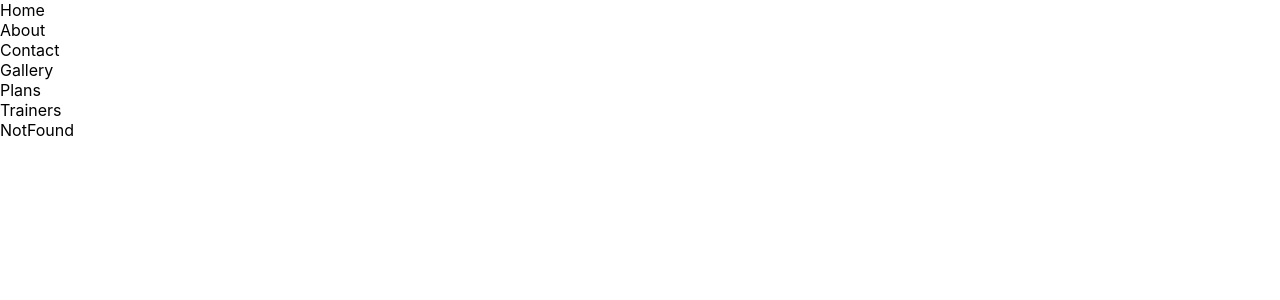
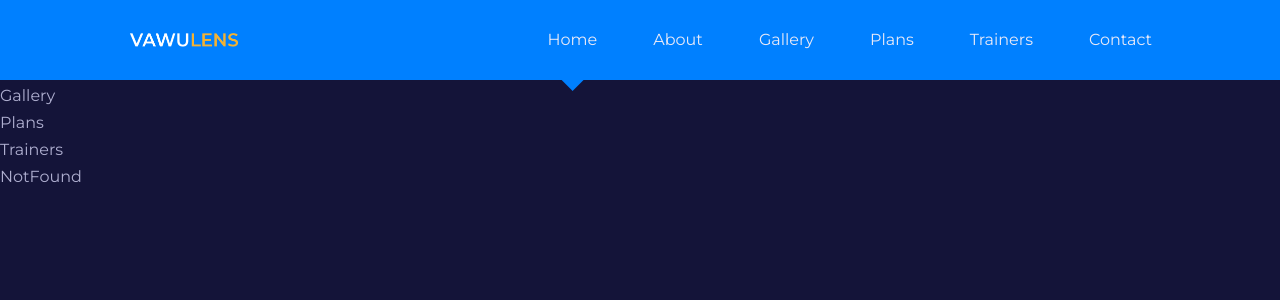
Before and after one commit to enzooz48/Gallery-App, a React (Create React App) app: page / in a window 1280 px wide. Shown: the top 300 px of the page. Built offline with nearby package versions, Linux system fonts and the light colour scheme.

Commit message:
Add Navbar Components

```diff
--- a/public/index.html
+++ b/public/index.html
@@ -4,6 +4,11 @@
 		<meta charset="utf-8" />
 		<link rel="icon" href="%PUBLIC_URL%/favicon.ico" />
 		<meta name="viewport" content="width=device-width, initial-scale=1" />
+		<!--GOOGLE FONT (montserrat) -->
+		<link
+			href="https://fonts.googleapis.com/css2?family=Montserrat:wght@300;400;500;600;700&display=swap"
+			rel="stylesheet"
+		/>
 		<title>Gallery App</title>
 	</head>
 	<body>
--- a/src/App.jsx
+++ b/src/App.jsx
@@ -1,3 +1,6 @@
+import { BrowserRouter, Routes, Route } from 'react-router-dom';
+import Navbar from './components/Navbar';
+
 import About from './pages/about/About';
 import Contact from './pages/contact/Contact';
 import Gallery from './pages/gallery/Gallery';
@@ -8,7 +11,8 @@ import Trainers from './pages/trainers/Trainers';
 
 const App = () => {
 	return (
-		<div>
+		<BrowserRouter>
+			<Navbar />
 			<Home />
 			<About />
 			<Contact />
@@ -16,7 +20,7 @@ const App = () => {
 			<Plans />
 			<Trainers />
 			<NotFound />
-		</div>
+		</BrowserRouter>
 	);
 };
 
--- /dev/null
+++ b/src/components/Navbar.css
@@ -0,0 +1,145 @@
+nav {
+	width: 100vw;
+	height: 5rem;
+	background: var(--color-primary);
+	display: grid;
+	place-items: center;
+	position: fixed;
+	top: 0;
+	left: 0;
+	z-index: 99;
+}
+
+/* Only shows on medium and small screens */
+
+.nav__toggle-btn {
+	display: none;
+}
+
+.nav__container {
+	height: 100%;
+	display: flex;
+	justify-content: space-between;
+	align-items: center;
+	position: relative;
+}
+
+.logo {
+	width: 7rem;
+}
+
+.nav__links {
+	display: flex;
+	gap: 3.5rem;
+	align-items: center;
+}
+
+.nav__links a {
+	transition: var(--transition);
+}
+
+.nav__links a:hover {
+	color: var(--color-secondary);
+}
+
+.active-nav {
+	position: relative;
+}
+
+.active-nav::after {
+	content: '';
+	display: block;
+	width: 1.2rem;
+	height: 1.2rem;
+	background: var(--color-primary);
+	position: absolute;
+	left: calc(50% - 0.6rem);
+	transform: rotate(45deg);
+	margin-top: 0.9rem;
+}
+
+/* MEDIA QUERIES (medium and small screens) */
+@media screen and (max-width: 1024px) {
+	.nav__toggle-btn {
+		display: inline-block;
+		background: transparent;
+		font-size: 1.8rem;
+		cursor: pointer;
+	}
+
+	.nav__toggle-btn svg {
+		color: var(--color-gray-100);
+	}
+
+	.nav__links {
+		position: absolute;
+		top: 100%;
+		right: 0;
+		flex-direction: column;
+		gap: 0;
+		perspective: 400px;
+	}
+
+	.active-nav,
+	.active-nav::after {
+		display: none;
+	}
+
+	.nav__links li {
+		height: 4rem;
+		width: 100%;
+		box-shadow: -2rem 2rem 5rem rgba(0, 0, 0, 0.4);
+		animation: navAnimation 600ms ease forwards;
+		transform: rotateX(90deg);
+		opacity: 0;
+		transform-origin: top;
+	}
+
+	.nav__links li:nth-child(2) {
+		animation-delay: 0.2s;
+	}
+
+	.nav__links li:nth-child(3) {
+		animation-delay: 0.4s;
+	}
+
+	.nav__links li:nth-child(4) {
+		animation-delay: 0.6s;
+	}
+
+	.nav__links li:nth-child(5) {
+		animation-delay: 0.8s;
+	}
+
+	.nav__links li:nth-child(6) {
+		animation-delay: 1s;
+	}
+
+	.nav__links li:nth-child(7) {
+		animation-delay: 1.2s;
+	}
+
+	@keyframes navAnimation {
+		to {
+			transform: rotateX(0deg);
+			opacity: 1;
+		}
+	}
+
+	.nav__links li a {
+		background-color: var(--color-primary);
+		height: 100%;
+		width: 100%;
+		display: flex;
+		align-items: center;
+		padding: 1rem 5rem 1rem 3rem;
+	}
+
+	.show__nav {
+		display: flex;
+	}
+
+	.hide__nav {
+		display: none;
+	}
+}
--- /dev/null
+++ b/src/components/Navbar.jsx
@@ -0,0 +1,42 @@
+import { useState } from 'react';
+import { Link, NavLink } from 'react-router-dom';
+import Logo from '../assets/images/logo.png';
+import { links } from '../data';
+import { GoThreeBars } from 'react-icons/go';
+import { MdOutlineClose } from 'react-icons/md';
+import './Navbar.css';
+
+const Navbar = () => {
+	const [isNavShowing, setIsNavShowing] = useState(false);
+
+	return (
+		<nav>
+			<div className="container nav__container">
+				<Link to="/" className="logo">
+					<img src={Logo} alt="Logo" />
+				</Link>
+				<ul
+					className={`nav__links ${isNavShowing ? 'show__nav' : 'hide__nav'}`}>
+					{links.map(({ name, path }, index) => {
+						return (
+							<li key={name}>
+								<NavLink
+									to={path}
+									className={({ isActive }) => (isActive ? 'active-nav' : '')}>
+									{name}
+								</NavLink>
+							</li>
+						);
+					})}
+				</ul>
+				<button
+					className="nav__toggle-btn"
+					onClick={() => setIsNavShowing(!isNavShowing)}>
+					{isNavShowing ? <MdOutlineClose /> : <GoThreeBars />}
+				</button>
+			</div>
+		</nav>
+	);
+};
+
+export default Navbar;
--- a/src/data.js
+++ b/src/data.js
@@ -1,196 +1,171 @@
-import {SiOpenaigym} from 'react-icons/si'
-
-
+import { SiOpenaigym } from 'react-icons/si';
 
 export const links = [
 	{
-        name: "Home",
-        path: '/'
+		name: 'Home',
+		path: '/',
 	},
 	{
-        name: "About",
-        path: '/about'
+		name: 'About',
+		path: '/about',
 	},
 	{
-        name: "Gallery",
-        path: '/gallery'
+		name: 'Gallery',
+		path: '/gallery',
 	},
 	{
-        name: "Plans",
-        path: '/plans'
+		name: 'Plans',
+		path: '/plans',
 	},
 	{
-        name: "Trainers",
-        path: '/trainers'
+		name: 'Trainers',
+		path: '/trainers',
 	},
 	{
-        name: "Contact",
-        path: '/contact'
-    }
-]
-
-
-
-
-
-
+		name: 'Contact',
+		path: '/contact',
+	},
+];
 
 export const programs = [
 	{
 		id: 1,
-        icon: <SiOpenaigym/>,
-        title: "Program One",
-        info: "This is the day that the lord has made. We will rejoice!",
-        path: "/programs/111"
+		icon: <SiOpenaigym />,
+		title: 'Program One',
+		info: 'This is the day that the lord has made. We will rejoice!',
+		path: '/programs/111',
 	},
 	{
 		id: 2,
-        icon: <SiOpenaigym/>,
-        title: "Program Two",
-        info: "This is the day that the lord has made. We will rejoice!",
-        path: "/programs/222"
+		icon: <SiOpenaigym />,
+		title: 'Program Two',
+		info: 'This is the day that the lord has made. We will rejoice!',
+		path: '/programs/222',
 	},
 	{
 		id: 3,
-        icon: <SiOpenaigym/>,
-        title: "Program Three",
-        info: "This is the day that the lord has made. We will rejoice!",
-        path: "/programs/333"
+		icon: <SiOpenaigym />,
+		title: 'Program Three',
+		info: 'This is the day that the lord has made. We will rejoice!',
+		path: '/programs/333',
 	},
 	{
 		id: 4,
-        icon: <SiOpenaigym/>,
-        title: "Program Four",
-        info: "This is the day that the lord has made. We will rejoice!",
-        path: "/programs/444"
-    }
-]
-
-
-
-
-
-
-
+		icon: <SiOpenaigym />,
+		title: 'Program Four',
+		info: 'This is the day that the lord has made. We will rejoice!',
+		path: '/programs/444',
+	},
+];
 
 export const values = [
 	{
 		id: 1,
-        icon: <SiOpenaigym/>,
-        title: "Value One",
-        desc: "Placeat quidem facere dicta modi? Pariatur exercitationem illum."
+		icon: <SiOpenaigym />,
+		title: 'Value One',
+		desc: 'Placeat quidem facere dicta modi? Pariatur exercitationem illum.',
 	},
 	{
 		id: 2,
-        icon: <SiOpenaigym/>,
-        title: "Value Two",
-        desc: "Placeat quidem facere dicta modi? Pariatur exercitationem illum."
+		icon: <SiOpenaigym />,
+		title: 'Value Two',
+		desc: 'Placeat quidem facere dicta modi? Pariatur exercitationem illum.',
 	},
 	{
 		id: 3,
-        icon: <SiOpenaigym/>,
-        title: "Value Three",
-        desc: "Placeat quidem facere dicta modi? Pariatur exercitationem illum."
+		icon: <SiOpenaigym />,
+		title: 'Value Three',
+		desc: 'Placeat quidem facere dicta modi? Pariatur exercitationem illum.',
 	},
 	{
 		id: 4,
-        icon: <SiOpenaigym/>,
-        title: "Value Four",
-        desc: "Placeat quidem facere dicta modi? Pariatur exercitationem illum."
-    }
-]
-
-
-
-
-
-
-
-
+		icon: <SiOpenaigym />,
+		title: 'Value Four',
+		desc: 'Placeat quidem facere dicta modi? Pariatur exercitationem illum.',
+	},
+];
 
 export const faqs = [
 	{
 		id: 1,
-        question: "How often should I exercise?",
-        answer: "Consectetur adipisicing elit. Non ipsa dolorem, rem consequatur eum omnis ex, fuga temporibus qui nesciunt odio aliquam commodi culpa inventore ut similique repellendus perferendis sint!"
+		question: 'How often should I exercise?',
+		answer:
+			'Consectetur adipisicing elit. Non ipsa dolorem, rem consequatur eum omnis ex, fuga temporibus qui nesciunt odio aliquam commodi culpa inventore ut similique repellendus perferendis sint!',
 	},
 	{
 		id: 2,
-        question: "What time of day is best to work out?",
-        answer: "Distinctio nihil blanditiis accusantium atque, quo maxime inventore eum! Cum dolorem quibusdam amet et qui. Eos, omnis beatae? Quas, est at! Molestiae quidem ab soluta exercitationem culpa nostrum iusto illum qui non a harum deserunt atque commodi at velit."
+		question: 'What time of day is best to work out?',
+		answer:
+			'Distinctio nihil blanditiis accusantium atque, quo maxime inventore eum! Cum dolorem quibusdam amet et qui. Eos, omnis beatae? Quas, est at! Molestiae quidem ab soluta exercitationem culpa nostrum iusto illum qui non a harum deserunt atque commodi at velit.',
 	},
 	{
 		id: 3,
-        question: "How long should my workouts be?",
-        answer: "In publishing and graphic design, Lorem ipsum is a placeholder text commonly used to demonstrate the visual form of a document or a typeface without relying on meaningful content."
+		question: 'How long should my workouts be?',
+		answer:
+			'In publishing and graphic design, Lorem ipsum is a placeholder text commonly used to demonstrate the visual form of a document or a typeface without relying on meaningful content.',
 	},
 	{
 		id: 4,
-        question: "Do I need to warm up before my workouts?",
-        answer: "Molestiae quidem ab soluta exercitationem culpa nostrum iusto illum qui non a harum deserunt atque commodi at velit, consequatur quibusdam dignissimos cum labore possimus placeat consectetur nisi cupiditate? Qui totam est omnis dolor nobis quisquam veritatis a!"
+		question: 'Do I need to warm up before my workouts?',
+		answer:
+			'Molestiae quidem ab soluta exercitationem culpa nostrum iusto illum qui non a harum deserunt atque commodi at velit, consequatur quibusdam dignissimos cum labore possimus placeat consectetur nisi cupiditate? Qui totam est omnis dolor nobis quisquam veritatis a!',
 	},
 	{
 		id: 5,
-        question: "Should I do strength training, cardio or both?",
-        answer: "Maiores fuga, cum praesentium esse laudantium! Distinctio nihil blanditiis accusantium atque, quo maxime inventore eum! Cum dolorem quibusdam amet et qui."
+		question: 'Should I do strength training, cardio or both?',
+		answer:
+			'Maiores fuga, cum praesentium esse laudantium! Distinctio nihil blanditiis accusantium atque, quo maxime inventore eum! Cum dolorem quibusdam amet et qui.',
 	},
 	{
 		id: 6,
-        question: "Should I lift weights for strength training?",
-        answer: "Quas, est at! Molestiae quidem ab soluta exercitationem culpa nostrum iusto illum qui non a harum deserunt atque commodi at velit, consequatur quibusdam dignissimos cum labore possimus placeat consectetur nisi cupiditate."
-    }
-]
-
-
-
-
-
-
-
+		question: 'Should I lift weights for strength training?',
+		answer:
+			'Quas, est at! Molestiae quidem ab soluta exercitationem culpa nostrum iusto illum qui non a harum deserunt atque commodi at velit, consequatur quibusdam dignissimos cum labore possimus placeat consectetur nisi cupiditate.',
+	},
+];
 
 export const testimonials = [
 	{
 		id: 1,
-        name: "Diana Ayi",
-        quote: "Lorem ipsum dolor sit amet consectetur adipisicing elit. Praesentium ipsam facere ea a laboriosam sed? Quod vel voluptates a! Maxime minima cumque aut? In expedita numquam consectetur non officia iusto.",
-        job: "Student",
-        avatar: require("./images/avatar1.jpg")
+		name: 'Diana Ayi',
+		quote:
+			'Lorem ipsum dolor sit amet consectetur adipisicing elit. Praesentium ipsam facere ea a laboriosam sed? Quod vel voluptates a! Maxime minima cumque aut? In expedita numquam consectetur non officia iusto.',
+		job: 'Student',
+		avatar: require('./assets/images/avatar1.jpg'),
 	},
 	{
 		id: 2,
-        name: "Daniel Vinyo",
-        quote: "Harum quaerat hic consequuntur molestias repellat ad quo tenetur vitae rem, labore quisquam? Atque, assumenda rerum this and that odit harum quaerat hic praesentium quisquam quae, enim iste ipsam id repellat.",
-        job: "Software Egineer",
-        avatar: require("./images/avatar2.jpg")
+		name: 'Daniel Vinyo',
+		quote:
+			'Harum quaerat hic consequuntur molestias repellat ad quo tenetur vitae rem, labore quisquam? Atque, assumenda rerum this and that odit harum quaerat hic praesentium quisquam quae, enim iste ipsam id repellat.',
+		job: 'Software Egineer',
+		avatar: require('./assets/images/avatar2.jpg'),
 	},
 	{
 		id: 3,
-        name: "Edem Quist",
-        quote: "Quaerat hic praesentium consequuntur molestias repellat ad quo tenetur vitae rem, labore quisquam? Atque, assumenda rerum odit harum quaerat hic praesentium quisquam quae, enim iste ipsam id repellat.",
-        job: "University Lecturer",
-        avatar: require("./images/avatar3.jpg")
+		name: 'Edem Quist',
+		quote:
+			'Quaerat hic praesentium consequuntur molestias repellat ad quo tenetur vitae rem, labore quisquam? Atque, assumenda rerum odit harum quaerat hic praesentium quisquam quae, enim iste ipsam id repellat.',
+		job: 'University Lecturer',
+		avatar: require('./assets/images/avatar3.jpg'),
 	},
 	{
 		id: 4,
-        name: "Grace Lavoe",
-        quote: "Cupiditate deleniti sint consequuntur molestias repellat ad quo tenetur vitae rem, labore quisquam? Atque, assumenda rerum odit harum quaerat hic praesentium quisquam quae, enim iste ipsam id repellat.",
-        job: "Talking Parrot",
-        avatar: require("./images/avatar4.jpg")
+		name: 'Grace Lavoe',
+		quote:
+			'Cupiditate deleniti sint consequuntur molestias repellat ad quo tenetur vitae rem, labore quisquam? Atque, assumenda rerum odit harum quaerat hic praesentium quisquam quae, enim iste ipsam id repellat.',
+		job: 'Talking Parrot',
+		avatar: require('./assets/images/avatar4.jpg'),
 	},
 	{
 		id: 5,
-        name: "Nana Yaa Dankwa",
-        quote: "Maxime minima cumque sit amet consectetur adipisicing elit. Praesentium ipsam facere ea a laboriosam sed? Quod vel voluptates a! Maxime minima cumque aut? In expedita numquam consectetur non officia iusto.",
-        job: "Pharmacist",
-        avatar: require("./images/avatar5.jpg")
-    }
-]
-
-
-
-
-
-
+		name: 'Nana Yaa Dankwa',
+		quote:
+			'Maxime minima cumque sit amet consectetur adipisicing elit. Praesentium ipsam facere ea a laboriosam sed? Quod vel voluptates a! Maxime minima cumque aut? In expedita numquam consectetur non officia iusto.',
+		job: 'Pharmacist',
+		avatar: require('./assets/images/avatar5.jpg'),
+	},
+];
 
 export const plans = [
 	{
@@ -199,20 +174,20 @@ export const plans = [
 		desc: 'This package is perfect for beginners who need constant help',
 		price: 29.99,
 		features: [
-            {feature: 'First Feature', available: true},
-            {feature: 'Second Feature', available: true},
-            {feature: 'Third Feature', available: true},
-            {feature: 'Fourth Feature', available: true},
-            {feature: 'Fifth Feature', available: true},
-            {feature: 'Fifth Feature Plus', available: false},
-            {feature: 'Sixth Feature', available: false},
-            {feature: 'Seventh Feature', available: false},
-            {feature: 'Seventh Feature Plus', available: false},
-            {feature: 'Eighth Feature', available: false},
-            {feature: 'Ninth Feature', available: false},
-            {feature: 'Tenth Feature', available: false},
-            {feature: 'Eleventh Feature', available: false}
-        ]
+			{ feature: 'First Feature', available: true },
+			{ feature: 'Second Feature', available: true },
+			{ feature: 'Third Feature', available: true },
+			{ feature: 'Fourth Feature', available: true },
+			{ feature: 'Fifth Feature', available: true },
+			{ feature: 'Fifth Feature Plus', available: false },
+			{ feature: 'Sixth Feature', available: false },
+			{ feature: 'Seventh Feature', available: false },
+			{ feature: 'Seventh Feature Plus', available: false },
+			{ feature: 'Eighth Feature', available: false },
+			{ feature: 'Ninth Feature', available: false },
+			{ feature: 'Tenth Feature', available: false },
+			{ feature: 'Eleventh Feature', available: false },
+		],
 	},
 	{
 		id: 2,
@@ -220,20 +195,20 @@ export const plans = [
 		desc: 'This is the perfect package for beginners who know what their doing',
 		price: 49.99,
 		features: [
-            {feature: 'First Feature', available: true},
-            {feature: 'Second Feature', available: true},
-            {feature: 'Third Feature', available: true},
-            {feature: 'Fourth Feature', available: true},
-            {feature: 'Fifth Feature', available: true},
-            {feature: 'Fifth Feature Plus', available: true},
-            {feature: 'Sixth Feature', available: true},
-            {feature: 'Seventh Feature', available: true},
-            {feature: 'Seventh Feature Plus', available: true},
-            {feature: 'Eighth Feature', available: false},
-            {feature: 'Ninth Feature', available: false},
-            {feature: 'Tenth Feature', available: false},
-            {feature: 'Eleventh Feature', available: false}
-        ]
+			{ feature: 'First Feature', available: true },
+			{ feature: 'Second Feature', available: true },
+			{ feature: 'Third Feature', available: true },
+			{ feature: 'Fourth Feature', available: true },
+			{ feature: 'Fifth Feature', available: true },
+			{ feature: 'Fifth Feature Plus', available: true },
+			{ feature: 'Sixth Feature', available: true },
+			{ feature: 'Seventh Feature', available: true },
+			{ feature: 'Seventh Feature Plus', available: true },
+			{ feature: 'Eighth Feature', available: false },
+			{ feature: 'Ninth Feature', available: false },
+			{ feature: 'Tenth Feature', available: false },
+			{ feature: 'Eleventh Feature', available: false },
+		],
 	},
 	{
 		id: 3,
@@ -241,38 +216,29 @@ export const plans = [
 		desc: 'This package is perfect for busy people who need home service',
 		price: 89.99,
 		features: [
-            {feature: 'First Feature', available: true},
-            {feature: 'Second Feature', available: true},
-            {feature: 'Third Feature', available: true},
-            {feature: 'Fourth Feature', available: true},
-            {feature: 'Fifth Feature', available: true},
-            {feature: 'Fifth Feature Plus', available: true},
-            {feature: 'Sixth Feature', available: true},
-            {feature: 'Seventh Feature', available: true},
-            {feature: 'Seventh Feature Plus', available: true},
-            {feature: 'Eighth Feature', available: true},
-            {feature: 'Ninth Feature', available: true},
-            {feature: 'Tenth Feature', available: true},
-            {feature: 'Eleventh Feature', available: true}
-        ]
-    }
-]
+			{ feature: 'First Feature', available: true },
+			{ feature: 'Second Feature', available: true },
+			{ feature: 'Third Feature', available: true },
+			{ feature: 'Fourth Feature', available: true },
+			{ feature: 'Fifth Feature', available: true },
+			{ feature: 'Fifth Feature Plus', available: true },
+			{ feature: 'Sixth Feature', available: true },
+			{ feature: 'Seventh Feature', available: true },
+			{ feature: 'Seventh Feature Plus', available: true },
+			{ feature: 'Eighth Feature', available: true },
+			{ feature: 'Ninth Feature', available: true },
+			{ feature: 'Tenth Feature', available: true },
+			{ feature: 'Eleventh Feature', available: true },
+		],
+	},
+];
 
-
-
-
-
-
-
-
-
-const Trainer1 = require('./images/trainer1.jpg')
-const Trainer2 = require('./images/trainer2.jpg')
-const Trainer3 = require('./images/trainer3.jpg')
-const Trainer4 = require('./images/trainer4.jpg')
-const Trainer5 = require('./images/trainer5.jpg')
-const Trainer6 = require('./images/trainer6.jpg')
-
+const Trainer1 = require('./assets/images/trainer1.jpg');
+const Trainer2 = require('./assets/images/trainer2.jpg');
+const Trainer3 = require('./assets/images/trainer3.jpg');
+const Trainer4 = require('./assets/images/trainer4.jpg');
+const Trainer5 = require('./assets/images/trainer5.jpg');
+const Trainer6 = require('./assets/images/trainer6.jpg');
 
 export const trainers = [
 	{
@@ -280,41 +246,71 @@ export const trainers = [
 		image: Trainer1,
 		name: 'John Doe',
 		job: 'Aerobic Trainer',
-        socials: ['https://instagram.com/', 'https://twitter.com/', 'https://facebook.com/', 'https://linkedin.com/']
+		socials: [
+			'https://instagram.com/',
+			'https://twitter.com/',
+			'https://facebook.com/',
+			'https://linkedin.com/',
+		],
 	},
 	{
 		id: 2,
 		image: Trainer2,
 		name: 'Daniel vinyo',
 		job: 'Speed Trainer',
-        socials: ['https://instagram.com/', 'https://twitter.com/', 'https://facebook.com/', 'https://linkedin.com/']
+		socials: [
+			'https://instagram.com/',
+			'https://twitter.com/',
+			'https://facebook.com/',
+			'https://linkedin.com/',
+		],
 	},
 	{
 		id: 3,
 		image: Trainer3,
 		name: 'Edem Quist',
 		job: 'Flexibility Trainer',
-        socials: ['https://instagram.com/', 'https://twitter.com/', 'https://facebook.com/', 'https://linkedin.com/']
+		socials: [
+			'https://instagram.com/',
+			'https://twitter.com/',
+			'https://facebook.com/',
+			'https://linkedin.com/',
+		],
 	},
 	{
 		id: 4,
 		image: Trainer4,
 		name: 'Shatta Wale',
 		job: 'Body Composition Trainer',
-        socials: ['https://instagram.com/', 'https://twitter.com/', 'https://facebook.com/', 'https://linkedin.com/']
+		socials: [
+			'https://instagram.com/',
+			'https://twitter.com/',
+			'https://facebook.com/',
+			'https://linkedin.com/',
+		],
 	},
 	{
 		id: 5,
 		image: Trainer5,
 		name: 'Diana Ayi',
 		job: 'Circuit Trainer',
-        socials: ['https://instagram.com/', 'https://twitter.com/', 'https://facebook.com/', 'https://linkedin.com/']
+		socials: [
+			'https://instagram.com/',
+			'https://twitter.com/',
+			'https://facebook.com/',
+			'https://linkedin.com/',
+		],
 	},
 	{
 		id: 6,
 		image: Trainer6,
 		name: 'Wayne Carter',
 		job: 'Physical Intelligence Trainer',
-        socials: ['https://instagram.com/', 'https://twitter.com/', 'https://facebook.com/', 'https://linkedin.com/']
-    }
-]
+		socials: [
+			'https://instagram.com/',
+			'https://twitter.com/',
+			'https://facebook.com/',
+			'https://linkedin.com/',
+		],
+	},
+];
--- a/src/index.css
+++ b/src/index.css
@@ -1,13 +1,73 @@
-body {
-  margin: 0;
-  font-family: -apple-system, BlinkMacSystemFont, 'Segoe UI', 'Roboto', 'Oxygen',
-    'Ubuntu', 'Cantarell', 'Fira Sans', 'Droid Sans', 'Helvetica Neue',
-    sans-serif;
-  -webkit-font-smoothing: antialiased;
-  -moz-osx-font-smoothing: grayscale;
+*,
+*::before,
+*::after {
+	margin: 0;
+	padding: 0;
+	border: 0;
+	outline: 0;
+	list-style: none;
+	text-decoration: none;
+	box-sizing: border-box;
 }
 
-code {
-  font-family: source-code-pro, Menlo, Monaco, Consolas, 'Courier New',
-    monospace;
+:root {
+	--primary-hue: 210;
+	--gray-hue: 240;
+	--color-primary: hsl(var(--primary-hue), 100%, 50%);
+	--color-primary-variant: hsl(var(--primary-hue), 100%, 65%);
+	--color-secondary: #ffb116;
+	--color-gray-100: hsl(var(--gray-hue), 47%, 94%);
+	--color-gray-200: hsl(var(--gray-hue), 26%, 75%);
+	--color-gray-300: hsl(var(--gray-hue), 24%, 64%);
+	--color-gray-400: hsl(var(--gray-hue), 16%, 41%);
+	--color-gray-500: hsl(var(--gray-hue), 44%, 25%);
+	--color-gray-600: hsl(var(--gray-hue), 48%, 15%);
+
+	--container-width-lg: 80%;
+	--container-width-md: 90&;
+
+	--transform-origin: all 500ms ease;
 }
+
+/* GENERAL STYLES */
+
+body {
+	font-family: 'Montserrat', sans-serif;
+	color: var(--color-gray-200);
+	line-height: 1.7;
+	overflow-x: hidden;
+	background: var(--color-gray-600);
+}
+
+.container {
+	width: var(--container-width-lg);
+	max-width: 1920px;
+	margin-inline: auto;
+}
+
+h1,
+h2,
+h3,
+h4,
+h5 {
+	line-height: 1.2;
+	color: var(--color-gray-100);
+}
+
+h1 {
+	font-size: 3em;
+}
+
+h2 {
+	font-size: 2em;
+}
+
+a {
+	color: var(--color-gray-100);
+}
+
+img {
+	display: block;
+	object-fit: cover;
+	width: 100%;
+}
```
Lines whose indentation alone changed are shown as unchanged.
